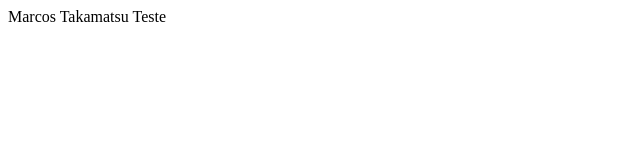
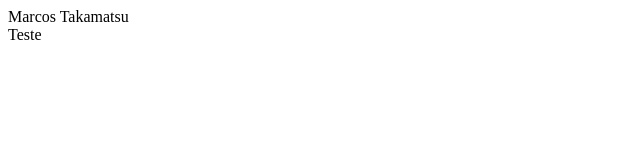
Before and after one commit to marcostakamatsu/aula_4, a plain HTML site: page index.html in a window 1280 px wide. Shown: the full height of the page, 0-640 px from the left. Drawn offline with Linux system fonts and the light colour scheme.

Commit message:
Mudanca_3

```diff
--- a/index.html
+++ b/index.html
@@ -6,6 +6,6 @@
     <title>Document</title>
 </head>
 <body>
-    Marcos Takamatsu Teste
+    Marcos Takamatsu <br> Teste
 </body>
 </html>
```
